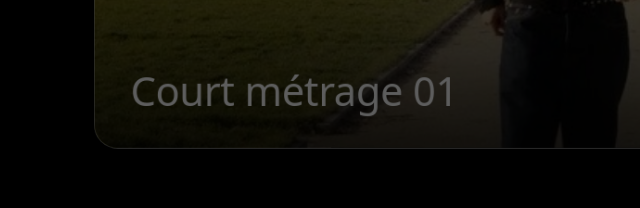
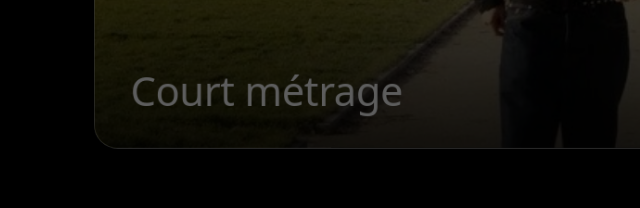
Before and after one commit to djibrilafolabi/djibrilafolabi.github.io, a plain HTML site: page index.html in a window 1280 px wide. Shown: the part 1392-1600 px from the top of the page, 0-640 px from the left. Drawn offline with nearby package versions, Linux system fonts and the light colour scheme; a web font is replaced by a local one.

Commit message:
Retirer les numéros des titres de films et des filtres
Co-Authored-By: Claude Opus 5.5 <noreply@anthropic.com>

```diff
--- a/index.html
+++ b/index.html
@@ -705,14 +705,14 @@ section{position:relative}
     {title:'Basket · Stade Français', cat:'Sport', img:'img/basket-stade-francais.jpg', file:'videos/basket-stade-francais.mp4', v:1},
     {title:'Basket · Hype', cat:'Sport', img:'img/basket-hype.jpg', file:'videos/basket-hype.mp4', v:1},
     {title:'Basket · Récap U18', cat:'Sport', img:'img/recap-u18.jpg', file:'videos/recap-u18.mp4', v:1},
-    {title:'Court métrage 01', cat:'Fiction',   img:'img/court-metrage-01.jpg', url:'https://youtu.be/MBdshXfbeRU'},
-    {title:'Événement 02',     cat:'Événement', img:'img/evenement-02.jpg', url:'https://youtu.be/AqtWBB1l7SE'},
-    {title:'Mariage 01',       cat:'Mariage',   img:'img/mariage-01.jpg', url:'https://youtu.be/toEyJCL-teQ'},
-    {title:'Mariage 02',       cat:'Mariage',   img:'img/mariage-02.jpg', url:'https://youtu.be/P9t-Rjw0wDM'},
-    {title:'Mariage 03',       cat:'Mariage',   img:'img/mariage-03.jpg', url:'https://youtu.be/q1xqYx5cMXw'},
-    {title:'Mariage 04',       cat:'Mariage',   img:'img/mariage-04.jpg', url:'https://youtu.be/7ZokOXl0UUI'},
-    {title:'Mariage 05',       cat:'Mariage',   img:'img/mariage-05.jpg', url:'https://youtu.be/fL5ZR_PzBl0'},
-    {title:'Mariage 06',       cat:'Mariage',   img:'img/mariage-06.jpg', url:'https://youtu.be/rDqIY-SyS6U'},
+    {title:'Court métrage', cat:'Fiction',   img:'img/court-metrage-01.jpg', url:'https://youtu.be/MBdshXfbeRU'},
+    {title:'Événement',     cat:'Événement', img:'img/evenement-02.jpg', url:'https://youtu.be/AqtWBB1l7SE'},
+    {title:'Mariage',       cat:'Mariage',   img:'img/mariage-01.jpg', url:'https://youtu.be/toEyJCL-teQ'},
+    {title:'Mariage',       cat:'Mariage',   img:'img/mariage-02.jpg', url:'https://youtu.be/P9t-Rjw0wDM'},
+    {title:'Mariage',       cat:'Mariage',   img:'img/mariage-03.jpg', url:'https://youtu.be/q1xqYx5cMXw'},
+    {title:'Mariage',       cat:'Mariage',   img:'img/mariage-04.jpg', url:'https://youtu.be/7ZokOXl0UUI'},
+    {title:'Mariage',       cat:'Mariage',   img:'img/mariage-05.jpg', url:'https://youtu.be/fL5ZR_PzBl0'},
+    {title:'Mariage',       cat:'Mariage',   img:'img/mariage-06.jpg', url:'https://youtu.be/rDqIY-SyS6U'},
     {title:'Mode · La cour',         cat:'Fiction', img:'img/mode-01.jpg',      v:1, url:'https://youtube.com/shorts/JFMqfV5zNZE'},
     {title:'Making-of · Le plateau', cat:'Fiction', img:'img/making-of-01.jpg', v:1, url:'https://youtube.com/shorts/aKxolHKaxKs'},
     {title:'Making-of · Le cadre',   cat:'Fiction', img:'img/making-of-02.jpg', v:1, url:'https://youtube.com/shorts/ih9gttcFc7E'},
@@ -720,15 +720,15 @@ section{position:relative}
   ];
   /* Les 5 films mis en avant en plein écran */
   var FEATURED = [
-    byTitle('Court métrage 01'),
-    byTitle('Salon de l’auto · Récap'),
-    byTitle('Basket · Stade Français'),
-    byTitle('Mariage 01'),
+    byImg('img/court-metrage-01.jpg'),
+    byImg('img/salon-auto.jpg'),
+    byImg('img/basket-stade-francais.jpg'),
+    byImg('img/mariage-01.jpg'),
     {title:'Tupperware · Spot publicitaire', cat:'Publicité', img:'img/campagne-tupperware.jpg', file:'videos/campagne-tupperware.mp4'}
   ];
   var CARD_ORDER = ['Mariage','Événement','Sport','Fiction'];
   var CARD_NAME = {'Fiction':'Fiction & mode','Mariage':'Mariages','Événement':'Événements'};
-  function byTitle(t){ for(var i = 0; i < CLIPS.length; i++) if(CLIPS[i].title === t) return CLIPS[i]; }
+  function byImg(src){ for(var i = 0; i < CLIPS.length; i++) if(CLIPS[i].img === src) return CLIPS[i]; }
   function el(tag, cls, text){ var e = document.createElement(tag); if(cls) e.className = cls; if(text != null) e.textContent = text; return e; }
   function svg(html, w, h, vb){ var s = document.createElementNS('http://www.w3.org/2000/svg','svg'); s.setAttribute('width', w); s.setAttribute('height', h); s.setAttribute('viewBox', vb); s.setAttribute('aria-hidden','true'); s.innerHTML = html; return s; }
   function playIcon(){ return svg('<path d="M8 5v14l11-7z" fill="#fff"/>', 18, 18, '0 0 24 24'); }
@@ -786,9 +786,8 @@ section{position:relative}
   function renderFilters(){
     filtersEl.textContent = '';
     ['Tous'].concat(CARD_ORDER).forEach(function(name){
-      var n = name === 'Tous' ? CLIPS.length : CLIPS.filter(function(c){ return c.cat === name; }).length;
       var b = el('button','tab', name === 'Tous' ? 'Tout' : (CARD_NAME[name] || name));
-      b.appendChild(el('sup', null, String(n))); b.type = 'button';
+      b.type = 'button';
       b.setAttribute('aria-pressed', name === current ? 'true' : 'false');
       b.addEventListener('click', function(){ current = name; renderFilters(); renderFrames(); });
       filtersEl.appendChild(b);
```
